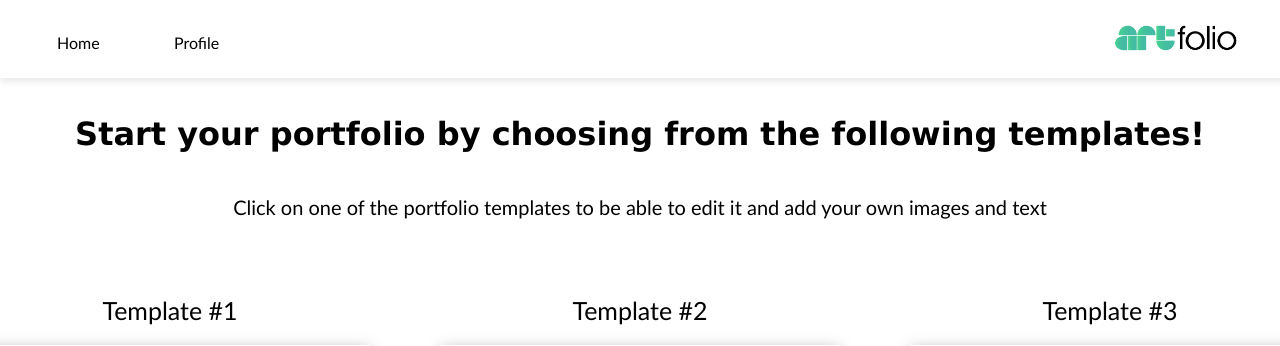
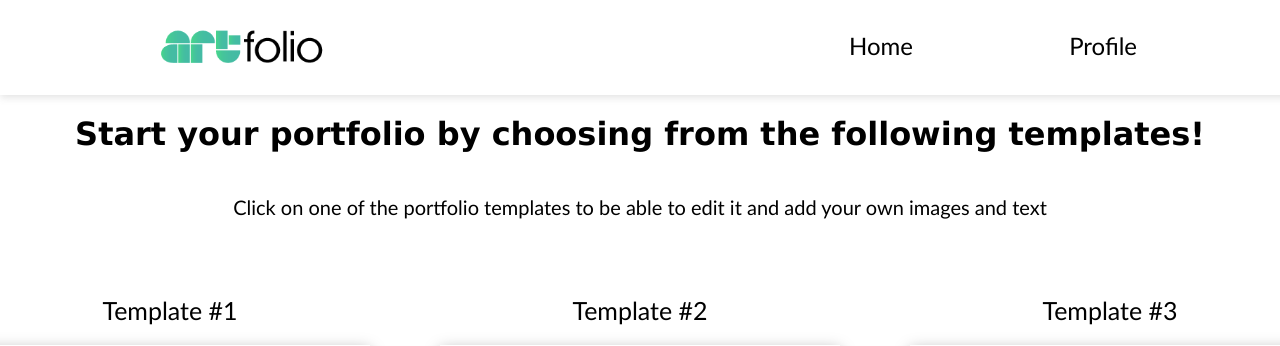
Before and after one commit to Zinzed/Final-Project, a Django app: page /selectTemplate in a window 1280 px wide. Shown: the top 346 px of the page. Run offline with Django 5.2, Linux system fonts and the light colour scheme; data that the repository does not hold is empty.

Commit message:
Changed header in selectTemplate to match the landing page header

```diff
--- a/IMD2009A/portfolio_project/Artfolio/static/Artfolio/css/headerFooter.css
+++ b/IMD2009A/portfolio_project/Artfolio/static/Artfolio/css/headerFooter.css
@@ -21,68 +21,122 @@ main {
 }
 
 /*Header*/
-.header
-{
-    display: flex;
-    flex-direction: row;
-    background-color: white;
-    padding: 7px;
-    width: 100%;
-    box-shadow: rgba(99, 99, 99, 0.2) 0px 2px 8px 0px;
-    position: fixed;
-    top: 0;
-    height: 4rem;
-}
+    body {
+        font-family: 'Gill Sans', sans-serif;
+        background-color: #ffffff;
+        color: #000000;
+        margin: 0;
+        padding: 0;
+    }
 
+    .background-image {
+        position: fixed;
+        top: 0;
+        right: 0;
+        width: 50%;
+        height: 100%;
+        opacity: 0;
+        z-index: -1;
+        transition: opacity 1s ease-in-out;
+    }
 
-.header nav
-{
-    flex-grow: 0.95;
-    padding: 10px;
-}
+    .showing {
+        opacity: 1;
+    }
 
+    .container {
+        min-width: 1200px;
+        margin: 0 auto;
+        padding: 40px;
+        text-align: left;
+    }
 
-.nav
-{
-    display: flex;
-    flex-direction: row;
-    list-style-type: none;
-    gap: 30px;
-}
+    .header {
+        background-color: #ffffff;
+        box-shadow: rgba(99, 99, 99, 0.2) 0px 2px 8px 0px;
+        padding: 7px;
+        color: #000000;
+        position: fixed;
+        width: 100%;
+        top: 0;
+    }
 
+    .header-container {
+        display: flex;
+        justify-content: space-between;
+        align-items: center;
+    }
 
-.nav li:nth-child(1)
-{
-    flex-grow: 0.05;
-}
+    .logo {
+        width: 170px;
+        height: auto;
+        margin: 20px 0;
+        padding-left: 150px;
+    }
 
+    .explore-link {
+        font-size: 24px;
+        margin-bottom: 5px;
 
-.nav a
-{
-    text-decoration: none;
-    color:black;
-    font-family: 'Gill Sans', sans-serif;
-}
+    }
 
+    .explore-link a {
+        color: #000000;
+        text-decoration: none;
+        transition: color 0.3s ease;
+        padding-right: 150px;
+    }
 
-.nav a:hover
-{
-    text-decoration-line: underline;
-    text-decoration-color: black;
-    color:black;
-    font-family: 'Gill Sans', sans-serif;
-}
+    .explore-link a:hover {
+        color: #5ba597;
+    }
 
+    .hamburger
+    {
+        display: none;
+        cursor: pointer;
+    }
 
-.personal
-{
-    list-style-type: none;
-}
+    .bar
+    {
+        height: 2px;
+        width: 40px;
+        background-color: #000000;
+        margin: 5px 0;
+    }
 
-.personal img
-{
-    width: 8rem;
-}
+    .explore-link--open
+    {
+        transform: translate(0) !important;
+    }
+
+    @media (max-width: 1040px)
+    {
+        .explore-link
+        {
+            position: fixed;
+            top: 80px;
+            left: 0;
+            background-color: #ffffff;
+            width: 100%;
+            padding: 10px 0 25px;
+            display: flex;
+            flex-direction: column;
+            align-items: center;
+            box-shadow: rgba(99, 99, 99, 0.2) 0px 2px 8px 0px;
+            row-gap: 15px;
+            font-size: 20px;
+            transform: translateX(-100%)
+        }
+
+        .hamburger
+        {
+            display: flex;
+            flex-direction: column;
+            padding-right: 150px;
+        }
+    }
+
 
 
 /*Footer*/
--- a/IMD2009A/portfolio_project/Artfolio/templates/selectTemplate.html
+++ b/IMD2009A/portfolio_project/Artfolio/templates/selectTemplate.html
@@ -12,21 +12,22 @@
 
     <body class="body">
         <header class="header">
+            <div class="header-container">
+                <img src="static/Artfolio/Images/artfolio-logo.png" alt="Artfolio Logo" class="logo">
+                <link rel="stylesheet" href="header.css"/>
 
-            <nav>
-                <ul class="nav">
-                    <li><a href="">Home</a></li>
-                    <li><a href="{% url 'main' %}">Profile</a></li>
-                </ul>
-            </nav>
+                <div class="explore-link">
+                    <a href="">Home</a>
+                    <a href="{% url 'main' %}">Profile</a>
+                </div>
 
-            <personal>
-                <ul class="personal">
-                    <li><img class="logo" src= "/static/Artfolio/Images/artfolio_logo_black.png" alt="Artfolio logo black text"></li>
-                </ul>
-            </personal>
-
-        </header>
+                <div class="hamburger">
+                    <div class="bar"></div>
+                    <div class="bar"></div>
+                    <div class="bar"></div>
+                </div>
+            </div>
+    </header>
 
         <main class="main">
             <h1>Start your portfolio by choosing from the following templates!</h1>
```
